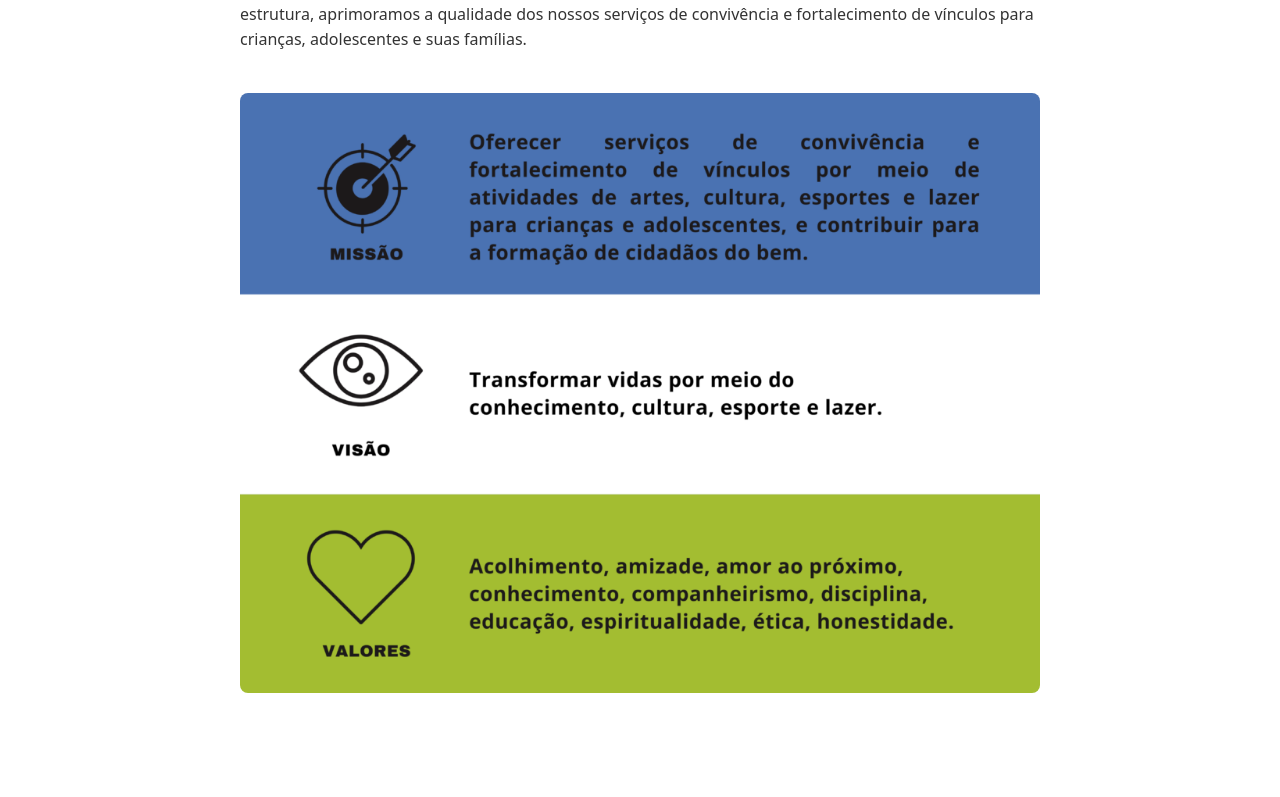
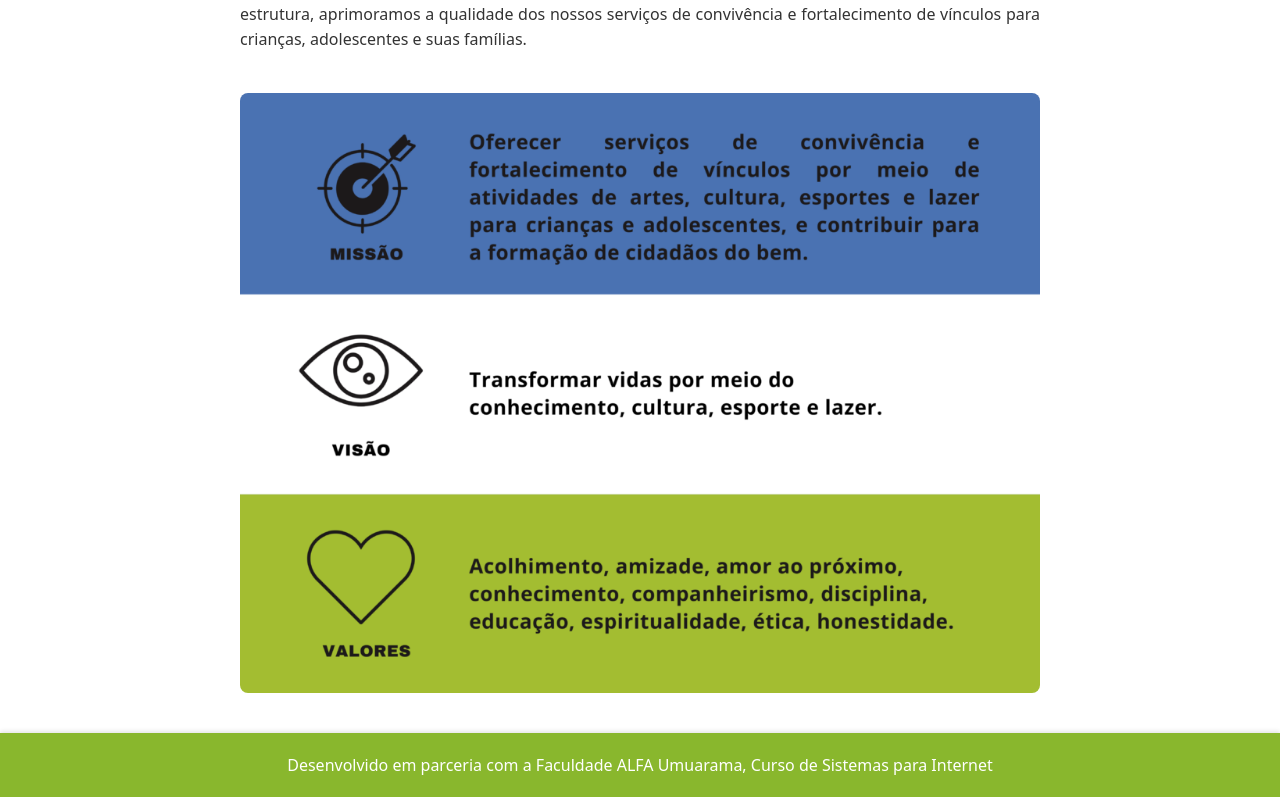
Before and after one commit to CarlosEsgaravato/Site-CasaDaPaz, a Next.js app: page /sobre-nos in a window 1280 px wide. Shown: the part 1046-1843 px from the top of the page. Before the commit the page ends 1779 px from the top, so only its background shows below. Built offline with nearby package versions, Linux system fonts and the light colour scheme; data requests are answered from the project's data file.

Commit message:
incluindo footer

```diff
--- /dev/null
+++ b/src/components/Footer/index.tsx
@@ -0,0 +1,13 @@
+"use client"
+import React from 'react';
+import { FooterContainer } from './style';
+
+const Footer = () => {
+  return (
+    <FooterContainer>
+      Desenvolvido em parceria com a Faculdade ALFA Umuarama, Curso de Sistemas para Internet
+    </FooterContainer>
+  );
+};
+
+export default Footer;
--- /dev/null
+++ b/src/components/Footer/style.ts
@@ -0,0 +1,13 @@
+import styled from 'styled-components';
+
+export const FooterContainer = styled.footer`
+  text-align: center;
+  padding: 20px;
+  background-color: #89b72d;
+  color: #fff;
+  box-shadow: 0 -2px 4px rgba(0, 0, 0, 0.1);
+  width: 100%;
+  position: relative;
+  bottom: 0;
+  margin-top: auto;
+`;
--- a/src/pages/bazar.tsx
+++ b/src/pages/bazar.tsx
@@ -1,6 +1,7 @@
 import { Menu } from "@/components/Menu";
 import styled from "styled-components";
 import 'bootstrap/dist/css/bootstrap.min.css';
+import Footer from "@/components/Footer";
 
 const Section = styled.div`
   padding: 40px 6%;
@@ -73,6 +74,7 @@ export default function Bazar() {
           </Text>
         </Content>
       </Section>
+      <Footer />
     </>
   );
 }
--- a/src/pages/contato.tsx
+++ b/src/pages/contato.tsx
@@ -1,6 +1,7 @@
 import { Menu } from "@/components/Menu";
 import styled from "styled-components";
 import 'bootstrap/dist/css/bootstrap.min.css';
+import Footer from "@/components/Footer";
 
 const Section = styled.div`
   padding: 40px 6%;
@@ -67,6 +68,7 @@ export default function Contato() {
           <Text><strong>Instagram Bazar Beneficente:</strong> <ContactLink href="https://www.instagram.com/bazaresebo_casadapaz" target="_blank">@bazaresebo_casadapaz</ContactLink></Text>
         </Content>
       </Section>
+      <Footer />
     </>
   );
 }
--- a/src/pages/doacoes.tsx
+++ b/src/pages/doacoes.tsx
@@ -1,6 +1,7 @@
 import { Menu } from "@/components/Menu";
 import styled from "styled-components";
 import 'bootstrap/dist/css/bootstrap.min.css';
+import Footer from "@/components/Footer";
 
 const Section = styled.div`
   padding: 40px 6%;
@@ -116,6 +117,7 @@ export default function Doacoes() {
           </Text>
         </Content>
       </Section>
+      <Footer />
     </>
   );
 }
--- a/src/pages/index.tsx
+++ b/src/pages/index.tsx
@@ -2,6 +2,7 @@
 import { Menu } from "@/components/Menu";
 import styled from "styled-components";
 import 'bootstrap/dist/css/bootstrap.min.css';
+import Footer from "@/components/Footer";
 
 const Banner = styled.div`
   width: 100%;
@@ -77,6 +78,7 @@ export default function Home() {
           <DonationButton href="/doacoes">Faça uma Doação</DonationButton>
         </DonationHighlight>
       </Section>
+      <Footer />
     </>
   );
 }
--- a/src/pages/sobre-nos.tsx
+++ b/src/pages/sobre-nos.tsx
@@ -1,6 +1,7 @@
 import { Menu } from "@/components/Menu";
 import styled from "styled-components";
 import 'bootstrap/dist/css/bootstrap.min.css';
+import Footer from "@/components/Footer";
 
 const Section = styled.div`
   padding: 40px 6%;
@@ -10,7 +11,7 @@ const Section = styled.div`
 
 const Content = styled.div`
   max-width: 800px;
-  text-align: left;
+  text-align: justify;
 `;
 
 const Title = styled.h2`
@@ -79,6 +80,7 @@ export default function SobreNos() {
           </ImageContainer>
         </Content>
       </Section>
+      <Footer />
     </>
   );
 }
```
Also changed, not shown: public/imagens/logo.jpg (renamed from public/imagens/logo.jfif), public/imagens/qrcode.jpeg (renamed from public/imagens/qrcode.jfif), src/components/Menu/index.tsx (line endings or trailing spaces), src/components/Menu/style.ts (line endings or trailing spaces).
